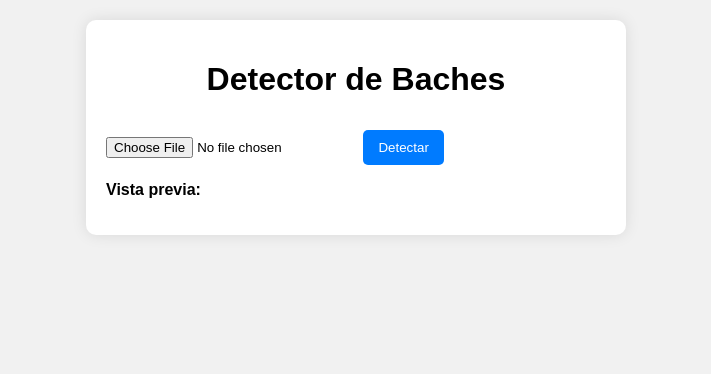
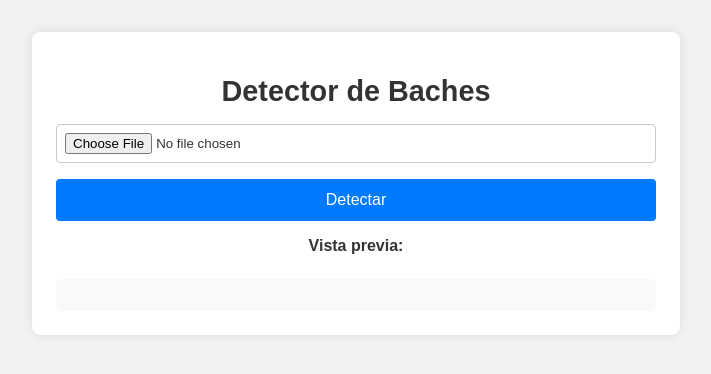
Before and after one commit to Jenifer-coder484/app-baches-, a FastAPI app: page / in a window 1280 px wide. Shown: the top 374 px of the page, without its empty margins (284-995 px from the left). Run offline with FastAPI, Linux system fonts and the light colour scheme.

Commit message:
style.css

```diff
--- a/static/style.css
+++ b/static/style.css
@@ -1,29 +1,90 @@
 body {
   font-family: Arial, sans-serif;
-  background-color: #f1f1f1;
   margin: 0;
-  padding: 20px;
+  padding: 0;
+  background: #f2f2f2;
+  color: #333;
 }
 
 .container {
-  max-width: 500px;
+  max-width: 600px;
   margin: auto;
+  padding: 1.5rem;
   background: white;
-  padding: 20px;
-  border-radius: 10px;
-  box-shadow: 0 0 15px rgba(0,0,0,0.1);
+  box-shadow: 0 0 10px rgba(0,0,0,0.1);
+  margin-top: 2rem;
+  border-radius: 8px;
 }
 
 h1 {
   text-align: center;
+  font-size: 1.8rem;
+  margin-bottom: 1rem;
+}
+
+form {
+  display: flex;
+  flex-direction: column;
+  gap: 1rem;
+}
+
+input[type="file"] {
+  padding: 0.5rem;
+  border: 1px solid #ccc;
+  border-radius: 4px;
 }
 
 button {
-  margin-top: 10px;
-  padding: 10px 15px;
+  padding: 0.75rem;
   background: #007bff;
   color: white;
   border: none;
-  border-radius: 5px;
+  border-radius: 4px;
+  font-size: 1rem;
   cursor: pointer;
 }
+
+button:hover {
+  background: #0056b3;
+}
+
+#previewContainer {
+  margin-top: 1rem;
+  text-align: center;
+}
+
+#previewImage {
+  max-width: 100%;
+  height: auto;
+  margin-top: 0.5rem;
+  border-radius: 6px;
+  box-shadow: 0 0 8px rgba(0,0,0,0.2);
+}
+
+#result {
+  margin-top: 1.5rem;
+  background: #f9f9f9;
+  padding: 1rem;
+  border-radius: 6px;
+}
+
+.error {
+  color: red;
+  font-weight: bold;
+}
+
+/* Responsive tweaks */
+@media (max-width: 480px) {
+  .container {
+    margin: 1rem;
+    padding: 1rem;
+  }
+
+  h1 {
+    font-size: 1.5rem;
+  }
+
+  button {
+    font-size: 1rem;
+  }
+}
```
